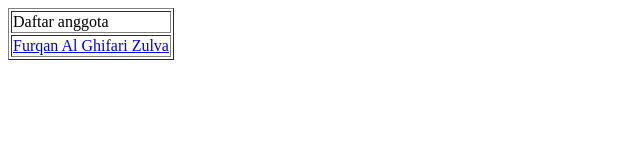
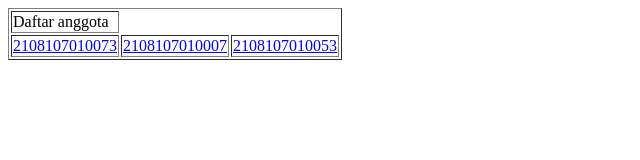
Before and after one commit to furqanx/INF206-2023-RD7-WasteConnect, a plain HTML site: page index.html in a window 1280 px wide. Shown: the whole page, without its empty margins (0-640 px from the left). Drawn offline with Linux system fonts and the light colour scheme.

Commit message:
feat: modify index.html

```diff
--- a/index.html
+++ b/index.html
@@ -5,8 +5,14 @@
   </head>
   <body>
     <table border=”0”>
-      <tr><td>Daftar anggota</td></tr>
-      <tr><td><a href="2108107010053.html">Furqan Al Ghifari Zulva</a></td></tr>
+      <tr>
+        <td>Daftar anggota</td>
+      </tr>
+      <tr>
+        <td><a href="2108107010073.html">2108107010073</a></td>
+        <td><a href="2108107010007.html">2108107010007</a></td>
+        <td><a href="2108107010053.html">2108107010053</a></td>
+      </tr>
     </table>
   </body>
-</html
+</html>
```
